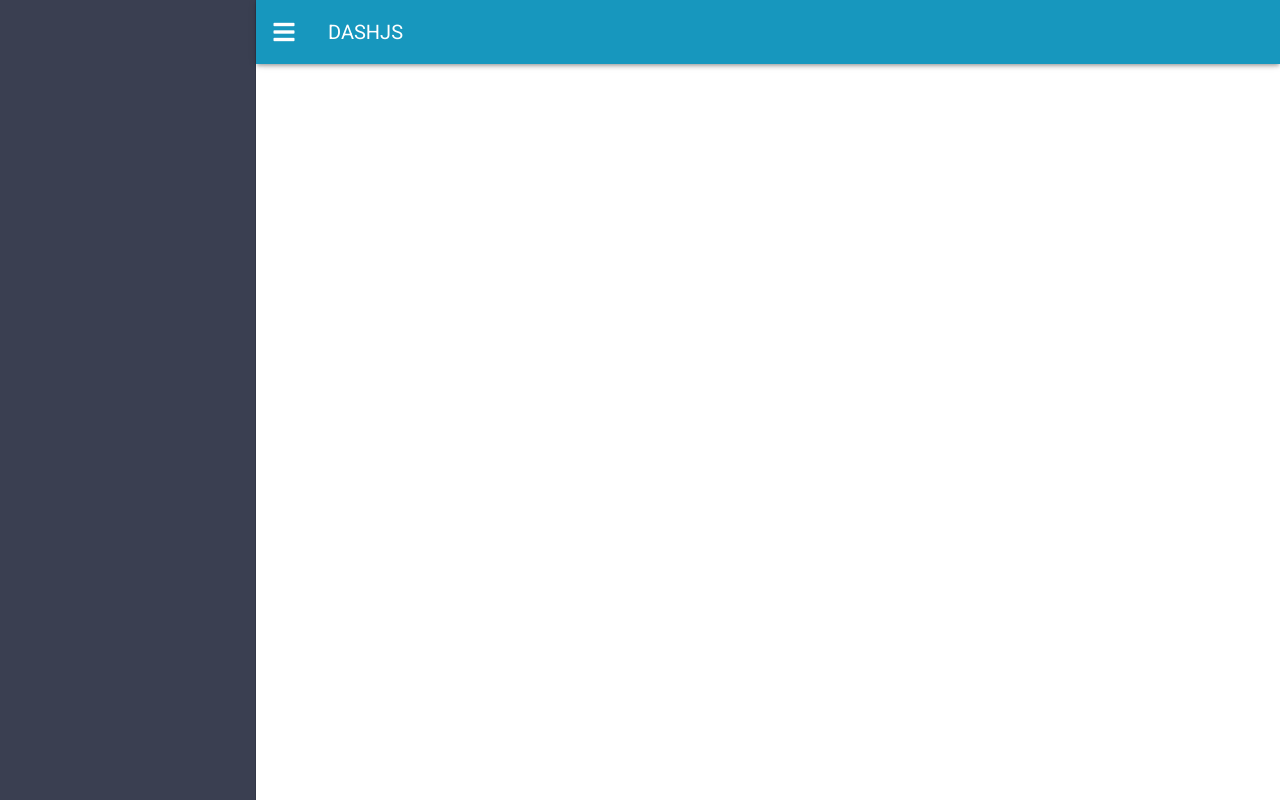
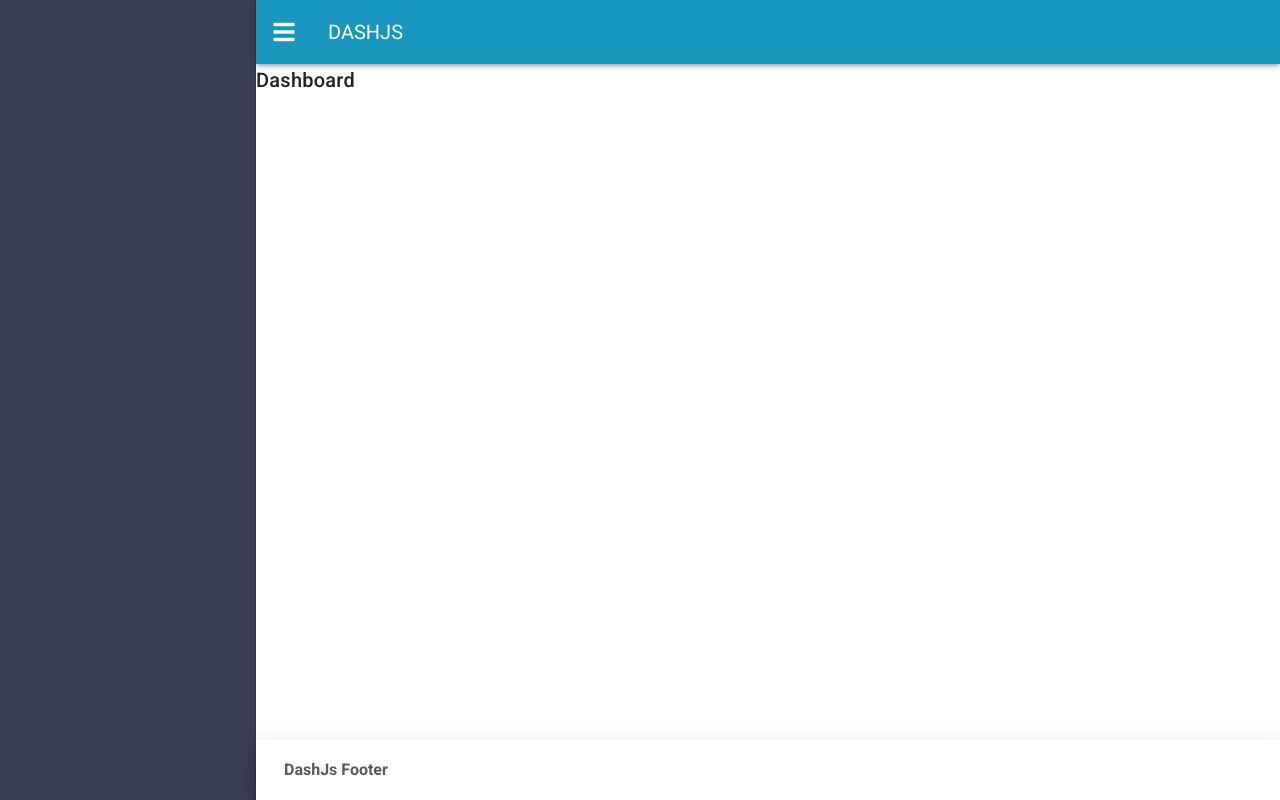
Before and after one commit to RichWarrior/vue-dashjs, a Vue app: page / in a window 1280 px wide. Built offline with nearby package versions, Linux system fonts and the light colour scheme; what vue-sweetalert2, vue-toast-notification would draw is missing.

Commit message:
close #4

```diff
--- a/src/components/footer.vue
+++ b/src/components/footer.vue
@@ -1,3 +1,17 @@
 <template>
-    <h1 class="title">Footer</h1>
+    <v-footer dark class="transparent elevation-12" inset app>
+        <v-col class="text-left" cols="12">
+            <span class="black--text">
+                <strong>DashJs Footer</strong>
+            </span>
+        </v-col>
+    </v-footer>
 </template>
+
+<style scoped>
+.transparent {
+   background-color: white!important;
+   opacity: 0.65;
+   border-color: transparent!important;
+ }
+</style>
--- a/src/layouts/authorizeLayout.vue
+++ b/src/layouts/authorizeLayout.vue
@@ -1,8 +1,12 @@
 <template>
-  <div>
+  <v-app>
     <dashjs-toolbar v-on:DrawerStatusChange="DrawerStatusChange"></dashjs-toolbar>
     <dashjs-sidebar :drawerStatus="drawerStatus" v-on:transtionend="transtionend"></dashjs-sidebar>
-  </div>
+    <v-content>
+      <router-view></router-view>
+    </v-content>
+    <dashjs-footer></dashjs-footer>
+  </v-app>
 </template>
 
 <script>
--- a/src/router/index.js
+++ b/src/router/index.js
@@ -7,6 +7,10 @@ export default new Router({
   mode: 'history',
   base: process.env.BASE_URL,
   routes: [
-
+    {
+      path:'/',
+      name:'/',
+      component : () => import ('@/views/Dashboard/index')
+    }
   ]
 })
--- a/src/store/setup.components.js
+++ b/src/store/setup.components.js
@@ -1,7 +1,7 @@
 //Components
 import toolbar from '@/components/toolbar';
 import sidebar from '@/components/sidebar';
-import footer from '@/components/sidebar';
+import footer from '@/components/footer';
 
 //Layouts
 import authorizelayout from '@/layouts/authorizeLayout';
--- /dev/null
+++ b/src/views/Dashboard/index.vue
@@ -0,0 +1,3 @@
+<template>
+    <h1 class="title">Dashboard</h1>
+</template>
```
